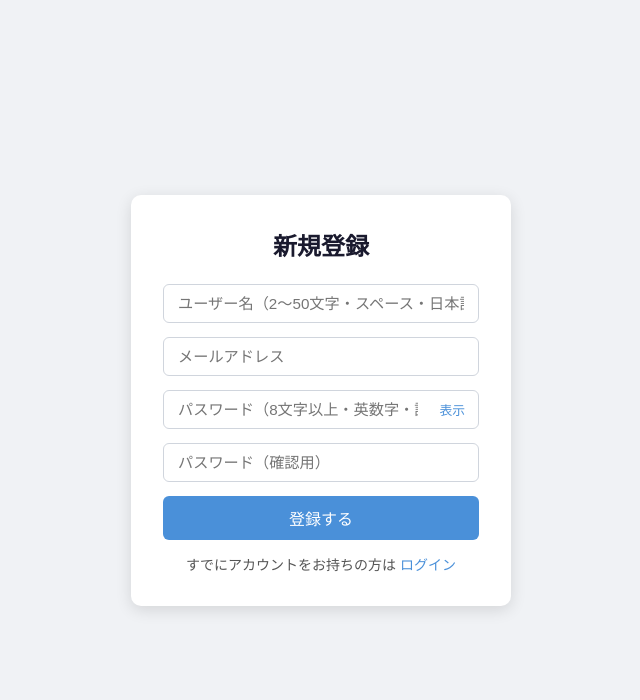
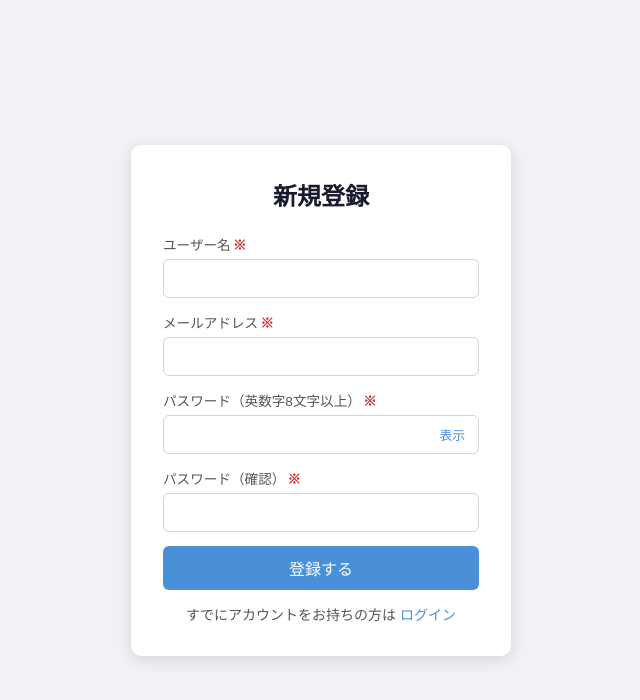
Before and after one commit to akki-secure/TaskManagement, a React (Vite) app in the folder frontend/: page /register in a window 1280 px wide. Shown: the top 700 px of the page, without its empty margins (319-959 px from the left). Built offline with nearby package versions, Linux system fonts and the light colour scheme.

Commit message:
fix: パスワードを英数字8文字以上に制限しラベル・ヒントを明示
新規登録・パスワード変更画面でアルファベット+数字のみ8文字以上を
バリデーション。ログイン画面にはヒント表示のみ追加。

Refs #53

```diff
--- a/frontend/src/components/AccountSettingsModal.jsx
+++ b/frontend/src/components/AccountSettingsModal.jsx
@@ -40,6 +40,10 @@ export default function AccountSettingsModal({ onClose }) {
     async function handlePasswordSave(e) {
         e.preventDefault()
         setPasswordMsg(null)
+        if (!/^[a-zA-Z0-9]{8,}$/.test(newPassword)) {
+            setPasswordMsg({ type: 'error', text: 'パスワードは英数字のみ8文字以上で入力してください' })
+            return
+        }
         if (newPassword !== confirmPassword) {
             setPasswordMsg({ type: 'error', text: '新しいパスワードが一致しません' })
             return
@@ -88,7 +92,7 @@ export default function AccountSettingsModal({ onClose }) {
                                 {profileMsg.text}
                             </p>
                         )}
-                        <label className="settings-label">ユーザー名 <span className="settings-hint">（2〜50文字・スペース・日本語も使用可）</span></label>
+                        <label className="settings-label">ユーザー名<span className="required-mark">※</span> <span className="settings-hint">（2〜50文字・スペース・日本語も使用可）</span></label>
                         <input
                             className="auth-input"
                             type="text"
@@ -99,7 +103,7 @@ export default function AccountSettingsModal({ onClose }) {
                             maxLength={50}
                             autoComplete="username"
                         />
-                        <label className="settings-label">メールアドレス</label>
+                        <label className="settings-label">メールアドレス<span className="required-mark">※</span></label>
                         <input
                             className="auth-input"
                             type="email"
@@ -131,7 +135,7 @@ export default function AccountSettingsModal({ onClose }) {
                                 {showPassword ? '非表示' : '表示'}
                             </button>
                         </div>
-                        <label className="settings-label">現在のパスワード</label>
+                        <label className="settings-label">現在のパスワード<span className="required-mark">※</span></label>
                         <input
                             className="auth-input"
                             type={showPassword ? 'text' : 'password'}
@@ -140,7 +144,7 @@ export default function AccountSettingsModal({ onClose }) {
                             required
                             autoComplete="current-password"
                         />
-                        <label className="settings-label">新しいパスワード（8文字以上・日本語も使用可）</label>
+                        <label className="settings-label">新しいパスワード（英数字8文字以上）<span className="required-mark">※</span></label>
                         <input
                             className="auth-input"
                             type={showPassword ? 'text' : 'password'}
@@ -149,7 +153,7 @@ export default function AccountSettingsModal({ onClose }) {
                             required
                             autoComplete="new-password"
                         />
-                        <label className="settings-label">新しいパスワード（確認）</label>
+                        <label className="settings-label">新しいパスワード（確認）<span className="required-mark">※</span></label>
                         <input
                             className="auth-input"
                             type={showPassword ? 'text' : 'password'}
--- a/frontend/src/index.css
+++ b/frontend/src/index.css
@@ -75,6 +75,24 @@
     background: #f5f5f5;
 }
 
+.auth-field {
+    display: flex;
+    flex-direction: column;
+    gap: 5px;
+}
+
+.auth-label {
+    font-size: 0.85rem;
+    color: #555;
+    font-weight: 500;
+}
+
+.required-mark {
+    color: #d32f2f;
+    font-weight: bold;
+    margin-left: 2px;
+}
+
 .auth-error {
     color: #d32f2f;
     font-size: 0.875rem;
@@ -82,6 +100,12 @@
     padding: 8px 12px;
     background: #fdecea;
     border-radius: 4px;
+}
+
+.auth-hint {
+    color: #757575;
+    font-size: 0.78rem;
+    margin: 4px 0 0;
 }
 
 .auth-link {
--- a/frontend/src/pages/LoginPage.jsx
+++ b/frontend/src/pages/LoginPage.jsx
@@ -39,24 +39,29 @@ export default function LoginPage() {
             <form className="auth-form" onSubmit={handleSubmit}>
                 <h1 className="auth-title">ログイン</h1>
                 {error && <p className="auth-error">{error}</p>}
+                <div className="auth-field">
+                    <label className="auth-label">ユーザー名またはメールアドレス<span className="required-mark">※</span></label>
                     <input
                         className="auth-input"
                         type="text"
-                    placeholder="ユーザー名またはメールアドレス"
                         value={identifier}
                         onChange={e => setIdentifier(e.target.value)}
                         required
                         autoComplete="username"
                     />
+                </div>
+                <div className="auth-field">
+                    <label className="auth-label">パスワード<span className="required-mark">※</span></label>
                     <input
                         className="auth-input"
                         type="password"
-                    placeholder="パスワード"
                         value={password}
                         onChange={e => setPassword(e.target.value)}
                         required
                         autoComplete="current-password"
                     />
+                    <p className="auth-hint">英数字8文字以上</p>
+                </div>
                 <button className="auth-btn-primary" type="submit" disabled={loading}>
                     {loading ? 'ログイン中...' : 'ログイン'}
                 </button>
--- a/frontend/src/pages/RegisterPage.jsx
+++ b/frontend/src/pages/RegisterPage.jsx
@@ -21,8 +21,8 @@ export default function RegisterPage() {
             setError('ユーザー名を入力してください')
             return
         }
-        if (!password) {
-            setError('パスワードを入力してください')
+        if (!/^[a-zA-Z0-9]{8,}$/.test(password)) {
+            setError('パスワードは英数字のみ8文字以上で入力してください')
             return
         }
         if (password !== confirmPassword) {
@@ -46,29 +46,34 @@ export default function RegisterPage() {
             <form className="auth-form" onSubmit={handleSubmit}>
                 <h1 className="auth-title">新規登録</h1>
                 {error && <p className="auth-error">{error}</p>}
+                <div className="auth-field">
+                    <label className="auth-label">ユーザー名<span className="required-mark">※</span></label>
                     <input
                         className="auth-input"
                         type="text"
-                    placeholder="ユーザー名（2〜50文字・スペース・日本語も使用可）"
                         value={username}
                         onChange={e => setUsername(e.target.value)}
                         required
                         autoComplete="username"
                     />
+                </div>
+                <div className="auth-field">
+                    <label className="auth-label">メールアドレス<span className="required-mark">※</span></label>
                     <input
                         className="auth-input"
                         type="email"
-                    placeholder="メールアドレス"
                         value={email}
                         onChange={e => setEmail(e.target.value)}
                         required
                         autoComplete="email"
                     />
+                </div>
+                <div className="auth-field">
+                    <label className="auth-label">パスワード（英数字8文字以上）<span className="required-mark">※</span></label>
                     <div className="auth-password-wrap">
                         <input
                             className="auth-input"
                             type={showPassword ? 'text' : 'password'}
-                        placeholder="パスワード（8文字以上・英数字・記号）"
                             value={password}
                             onChange={e => setPassword(e.target.value)}
                             required
@@ -84,17 +89,20 @@ export default function RegisterPage() {
                             {showPassword ? '非表示' : '表示'}
                         </button>
                     </div>
+                </div>
+                <div className="auth-field">
+                    <label className="auth-label">パスワード（確認）<span className="required-mark">※</span></label>
                     <div className="auth-password-wrap">
                         <input
                             className="auth-input"
                             type={showPassword ? 'text' : 'password'}
-                        placeholder="パスワード（確認用）"
                             value={confirmPassword}
                             onChange={e => setConfirmPassword(e.target.value)}
                             required
                             minLength={8}
                             autoComplete="new-password"
                         />
+                    </div>
                 </div>
                 <button className="auth-btn-primary" type="submit" disabled={loading}>
                     {loading ? '登録中...' : '登録する'}
```
Lines whose indentation alone changed are shown as unchanged.
